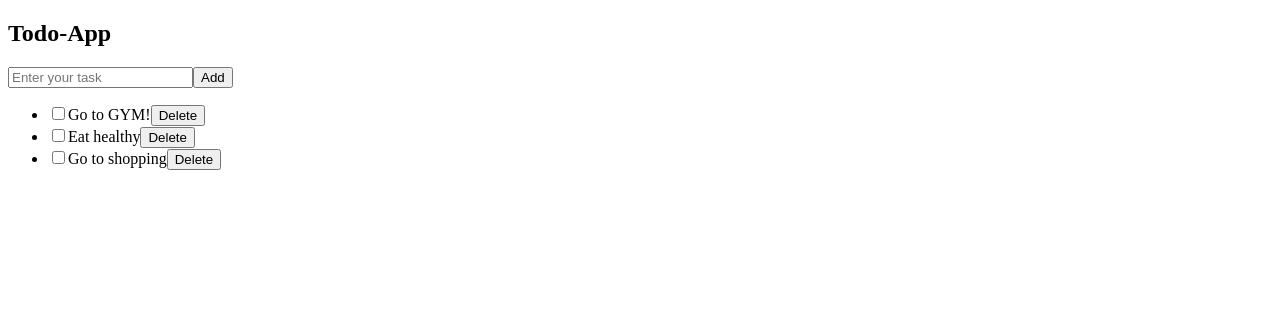
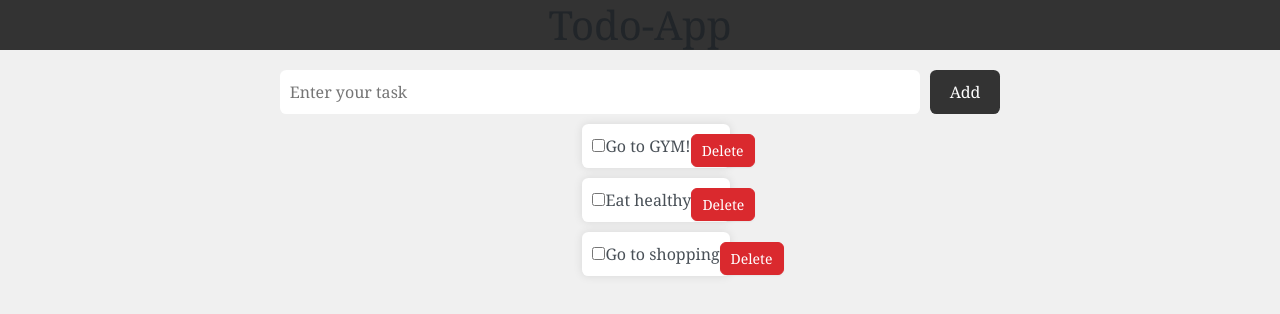
Before and after one commit to romiyadangol/Todo-App, a React (Vite) app: page / in a window 1280 px wide. Shown: the top 314 px of the page. Built offline with nearby package versions, Linux system fonts and the light colour scheme.

Commit message:
added css

```diff
--- a/index.html
+++ b/index.html
@@ -4,6 +4,7 @@
     <meta charset="UTF-8" />
     <link rel="icon" type="image/svg+xml" href="/vite.svg" />
     <meta name="viewport" content="width=device-width, initial-scale=1.0" />
+    <link href="https://cdn.jsdelivr.net/npm/bootswatch@5.3.3/dist/zephyr/bootstrap.min.css" rel="stylesheet">
     <title>Todo-App</title>
   </head>
   <body>
--- a/src/App.css
+++ b/src/App.css
@@ -0,0 +1,61 @@
+body{
+    background-color: #f0f0f0;
+    font-family: Cambria, Cochin, Georgia, Times, 'Times New Roman', serif;
+
+}
+.header{
+    background-color: #333;
+    color: #fff;
+    padding: 1px 0;
+    text-align: center;
+    margin-bottom: 20px;
+}
+.header h1{
+    margin: 0;
+}
+.input-wrapper{
+    display: flex;
+    align-items: center;
+    justify-content: center;
+}
+.input-wrapper input{
+    display: inline;
+    width:50%;
+    padding: 10px;
+    font-size: 16px;
+    border: none;
+    border-radius: 0.4rem;
+    margin: 0;
+}
+.input-wrapper button{
+    display: inline;
+    padding: 10px 20px;
+    font-size: 16px;
+    border: none;
+    border-radius: 0.4rem;
+    background-color: #333;
+    color: #fff;
+    margin-left: 10px;
+}
+.input-wrapper button:hover{
+    background-color: #555;
+}
+.list-wrapper{
+    display: flex;
+    align-items: center;
+    justify-content: center;
+}
+.list-wrapper li button{
+    position: absolute;
+    /* right: 10px; */
+    padding: 5px 10px;
+}
+.list-wrapper ul li{
+    list-style: none;
+    background-color: #fff;
+    padding: 10px;
+    margin: 10px;
+    border-radius: 0.4rem;
+    box-shadow: 0 0 10px rgba(0,0,0,0.1);
+    position: relative;
+}
--- a/src/App.jsx
+++ b/src/App.jsx
@@ -17,7 +17,7 @@ class App extends React.Component{
         </section>
 
         <section className='input-wrapper'>
-          <input type="text" placeholder='Enter your task' onChange={(e)=>{
+          <input type="text" placeholder='Enter your task' value={this.state.input} onChange={(e)=>{
               this.setState({
                 input : e.target.value,
               })
@@ -32,23 +32,25 @@ class App extends React.Component{
                * ["Go to GYM!", "Eat healthy","something"]
                */
               list : [...this.state.list,this.state.input],//spread operator
-
+              input : '',
             })
+            console.log(this.state.input);
           }}>Add</button>
         </section>
 
         <section className='list-wrapper'>
           <ul>
             {this.state.list.map((element,index) => {
-              return <li key={index}><input type="checkbox" onChange={() => {
+              return (<li key={index}>
+                <input type="checkbox"/>
                 {element}
-              }}/>{element}
-              <button onClick={()=>{
+                <button onClick={()=>{
                 this.setState({
                   list : [...this.state.list.filter((element,i) => i !== index)],
                 })
-              }}>Delete</button>
+              }} class="btn btn-danger">Delete</button>
               </li>
+              );
             })}
           </ul>
         </section>
--- a/src/main.jsx
+++ b/src/main.jsx
@@ -1,6 +1,7 @@
 import React from 'react'
 import ReactDOM from 'react-dom/client'
 import App from './App.jsx'
+import './App.css'
 import './index.css'
 
 ReactDOM.createRoot(document.getElementById('root')).render(
```
